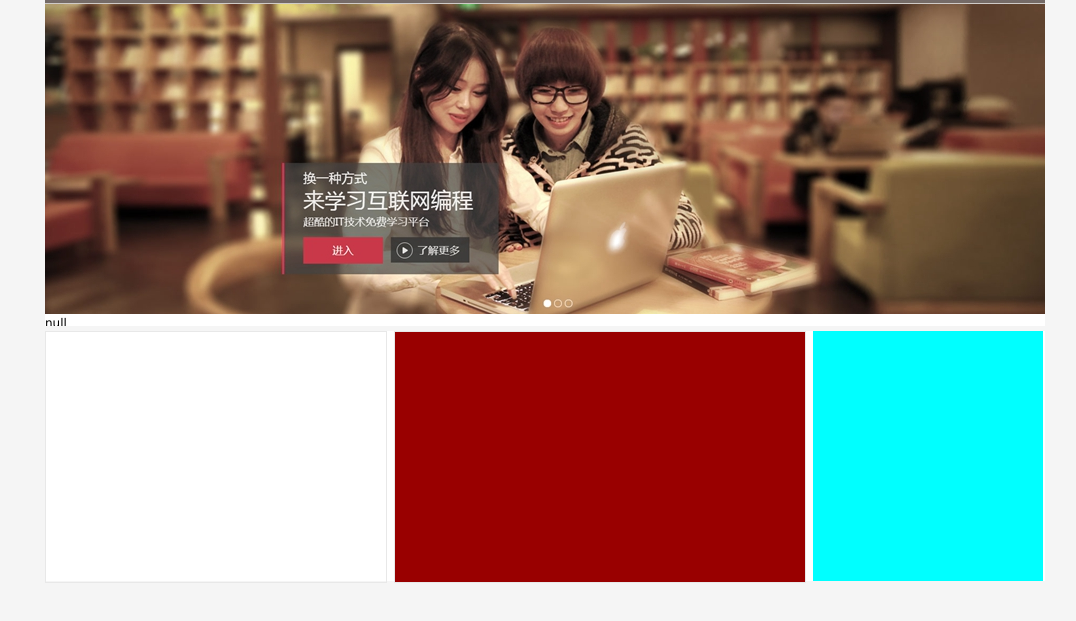
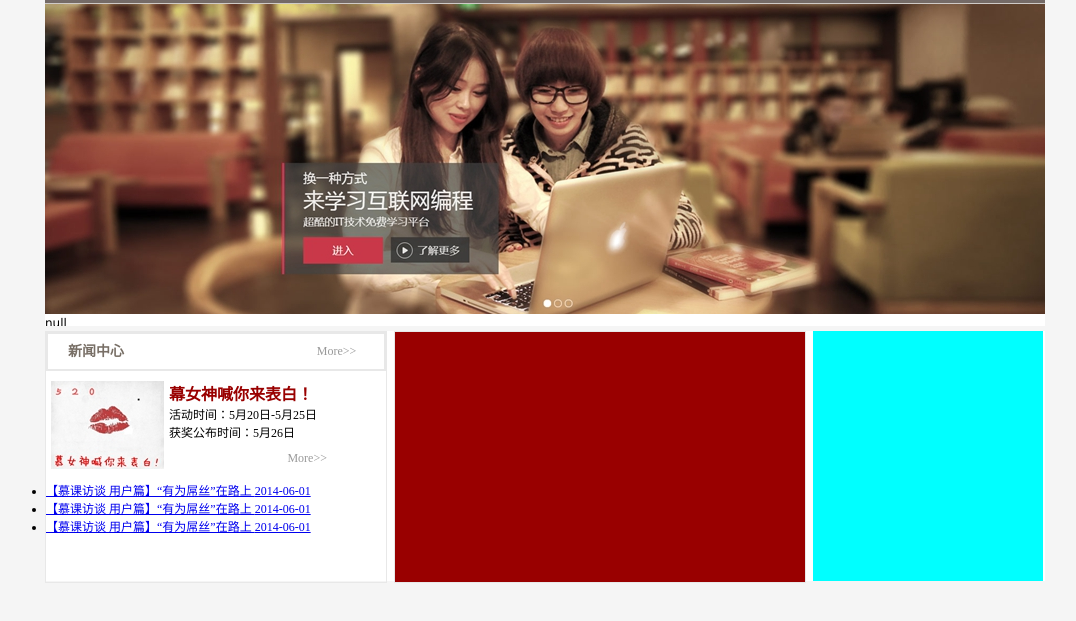
Before and after one commit to Iyno/muke, a plain HTML site: page index.html in a window 1280 px wide. Shown: the part 143-764 px from the top of the page, without its empty margins (95-1171 px from the left). Drawn offline with Linux system fonts and the light colour scheme.

Commit message:
index.html

```diff
--- a/index.html
+++ b/index.html
@@ -78,6 +78,38 @@
         <div class="main">
 
             <div class="news">
+                <div class="title">
+                    <h2 class="title_left">新闻中心</h2>
+                    <span class="title_right"><a href="news.html">More&gt;&gt;</a></span>
+
+                </div><!--title结束-->
+                <div class="pic_news">
+                    <img src="./images/news.jpg">
+                    <div class="pic_news_right">
+                            <h2>幕女神喊你来表白！</h2>
+                            <p>活动时间：5月20日-5月25日<br/>
+                            获奖公布时间：5月26日<br/>
+                            <span class="title_right"><a href="news.html">More&gt;&gt;</a></span>
+                            </p>
+
+                    </div>
+
+
+                </div><!--pic_news结束-->
+                <div class="news_list">
+                    <ul>
+                        <li><a href="#">【慕课访谈 用户篇】“有为屌丝”在路上
+                            <span>2014-06-01</span></a>
+                        </li>
+                        <li><a href="#">【慕课访谈 用户篇】“有为屌丝”在路上
+                                <span>2014-06-01</span></a>
+                        </li>
+                        <li><a href="#">【慕课访谈 用户篇】“有为屌丝”在路上
+                                    <span>2014-06-01</span></a>
+                        </li>
+                    </ul>
+
+                </div><!--news_list结束-->
 
             </div>
             <!-- news结束 -->
```
